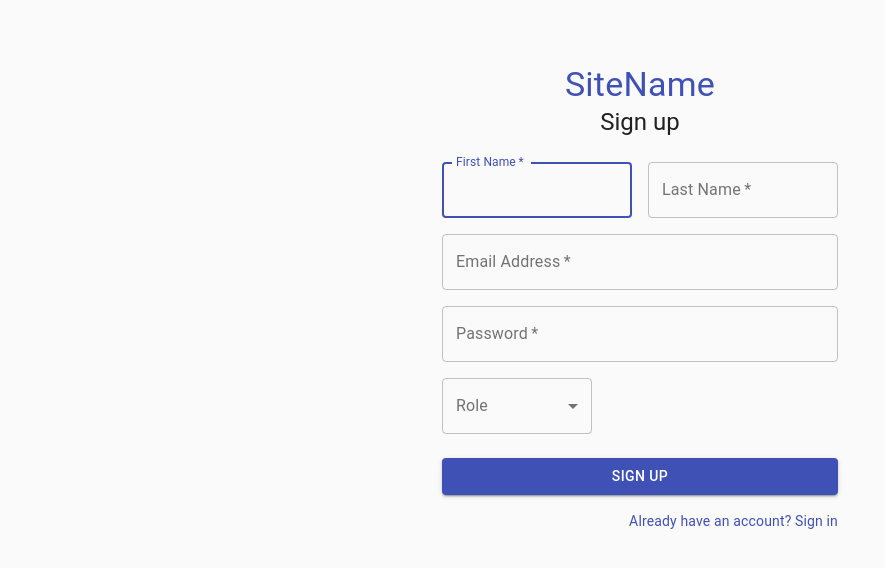
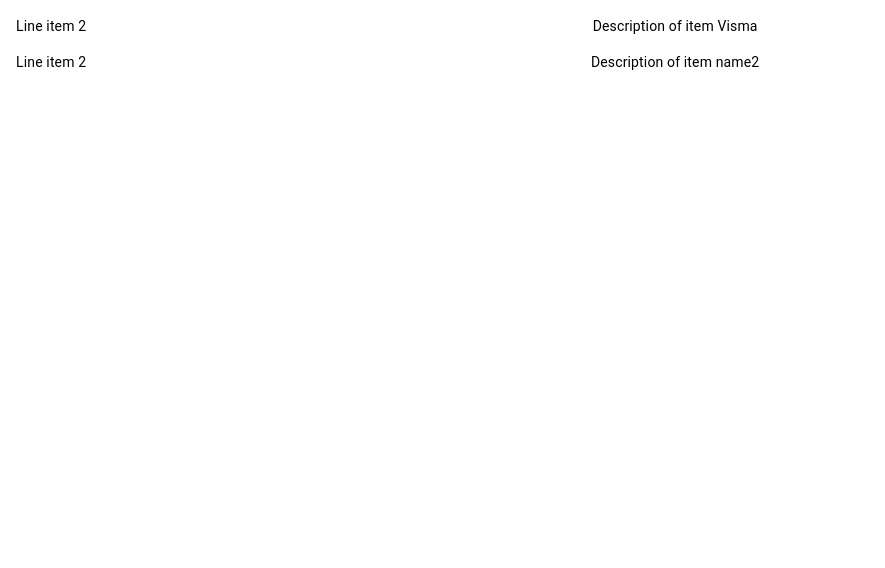
Before and after one commit to AbziBzi/JobOffers_API, a React (Create React App) app in the folder front/: page / in a window 1280 px wide. Shown: the top 568 px of the page, without its empty margins (0-885 px from the left). Built offline with nearby package versions, Linux system fonts and the light colour scheme.

Commit message:
something

```diff
--- a/front/package.json
+++ b/front/package.json
@@ -8,6 +8,7 @@
     "@testing-library/jest-dom": "^5.11.6",
     "@testing-library/react": "^11.2.2",
     "@testing-library/user-event": "^12.5.0",
+    "axios": "^0.21.0",
     "react": "^17.0.1",
     "react-dom": "^17.0.1",
     "react-router-dom": "^5.2.0",
--- a/front/src/index.js
+++ b/front/src/index.js
@@ -5,10 +5,11 @@
 import SignInPage from './pages/SignInPage'
 import SignUpPage from './pages/SignUpPage'
 import reportWebVitals from './reportWebVitals';
+import CompanyList from './pages/CompanyList'
 
 ReactDOM.render(
   <React.StrictMode>
-    <SignUpPage />
+    <CompanyList />
   </React.StrictMode>,
   document.getElementById('root')
 );
--- a/front/src/pages/CompanyList.js
+++ b/front/src/pages/CompanyList.js
@@ -0,0 +1,76 @@
+import React, { useEffect, useState } from 'react';
+import { makeStyles } from '@material-ui/core/styles';
+import List from '@material-ui/core/List';
+import ListItem from '@material-ui/core/ListItem';
+import ListItemText from '@material-ui/core/ListItemText';
+
+const useStyles = makeStyles((theme) => ({
+    root: {
+        width: '100%',
+        maxWidth: 360,
+        backgroundColor: theme.palette.background.paper,
+    },
+}));
+
+function CompanyList() {
+    const companies = [
+        {
+            id: 2,
+            name: "Visma",
+            size: 5000,
+            industry: "Software Engineering",
+            headquarters: "Vilnius",
+            social_media: [
+                "facebook.com/visma",
+                "twitter.com/visma"
+            ],
+            typeID: 3,
+            company_type: {
+                id: 3,
+                name: "Software house"
+            },
+            user_id: 5,
+            company_administrator: {
+                id: 5,
+                name: "Hank",
+                surname: "Hans",
+                email: "hhans0@addtoany.com",
+                password: "password123",
+                role_id: 1,
+                role: {
+                    id: 0,
+                    name: ""
+                }
+            },
+            offices: [
+                {
+                    id: 1,
+                    country: "Lithuania",
+                    city: "Kaunas",
+                    zip_code: "12345",
+                    street: "Mindaugo prospektas",
+                    building_nr: "12",
+                    company_id: 2
+                }
+            ]
+        },
+        {
+            id: 2,
+            name: "name2"
+        }
+    ]
+    return (
+        <List dense className={useStyles.root}>
+            {companies.map((value) => {
+                return (
+                    <ListItem key={value} button>
+                        <ListItemText primary={`Line item ${value.id}`} />
+                        <ListItemText primary={`Description of item ${value.name}`} />
+                    </ListItem>
+                );
+            })}
+        </List>
+    );
+}
+
+export default CompanyList
```
Also changed, not shown: front/src/components/CompanyListItem.js (added), 2 other files (tests, documents, lock files or other folders).
